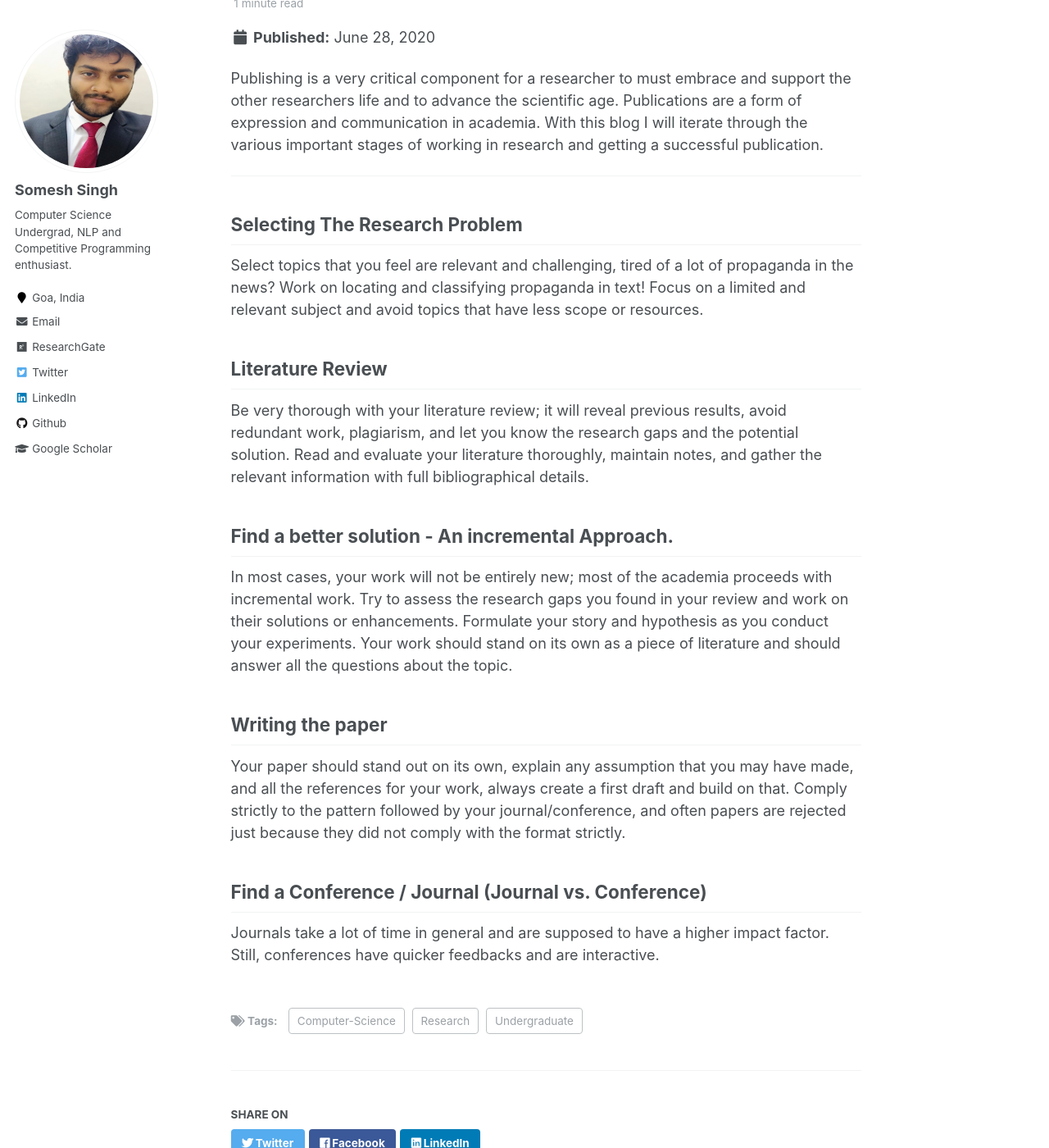
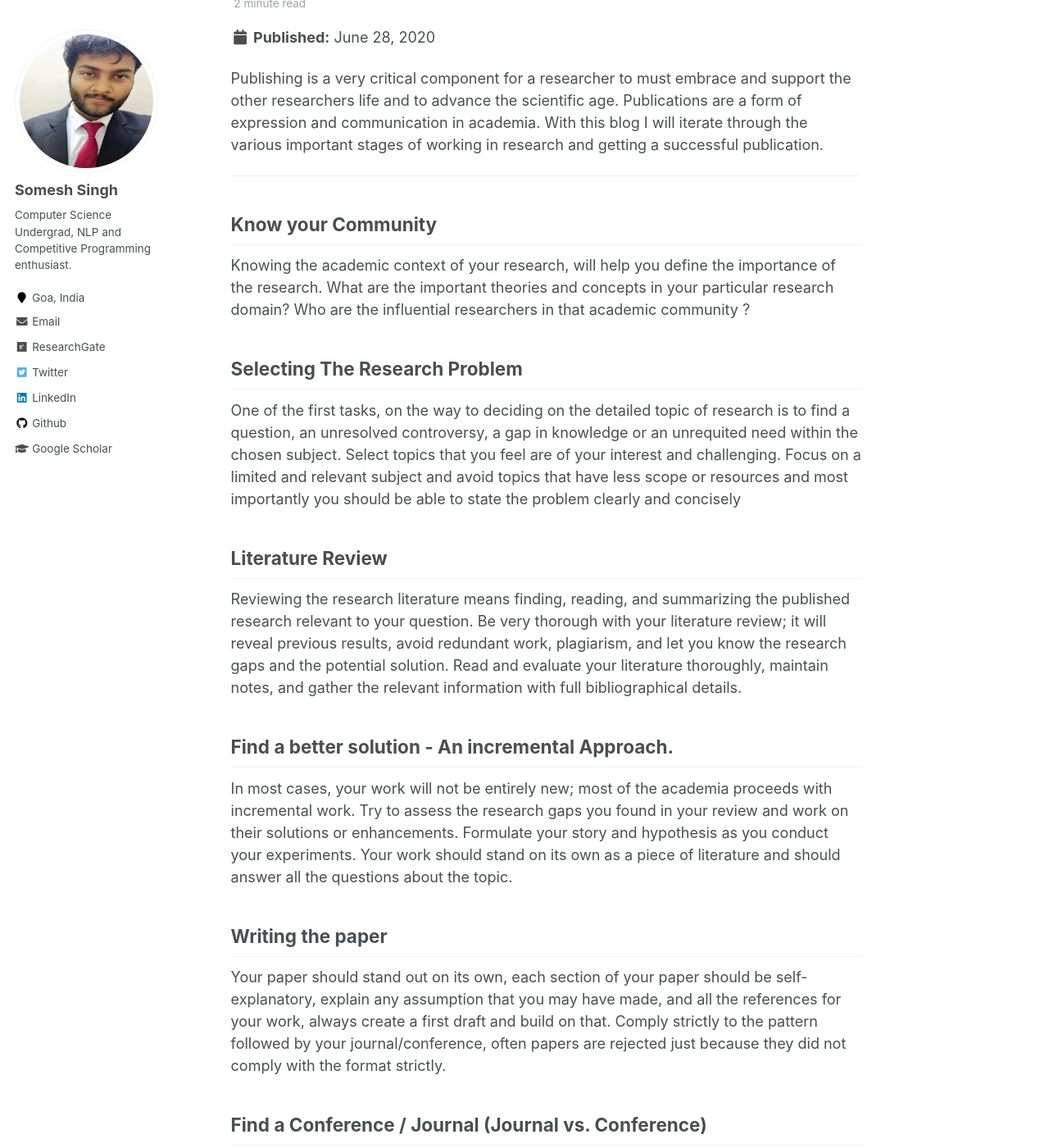
Before and after one commit to someshsingh22/someshsingh22.github.io, a Jekyll site: the page built from _posts/2020-06-28-publishing-papers.md, in a window 1280 px wide and 1400 px high, scrolled down 596 px. Shown: the whole window at 82% size. Built offline with Jekyll 4.4.1, drawn with Linux system fonts in a browser that asks for light colours; some of the changed text lies outside the part shown.

Commit message:
Research papers

```diff
--- a/_posts/2020-06-28-publishing-papers.md
+++ b/_posts/2020-06-28-publishing-papers.md
@@ -17,18 +17,21 @@
 Publishing is a very critical component for a researcher to must embrace and support the other researchers life and to advance the scientific age. Publications are a form of expression and communication in academia. With this blog I will iterate through the various important stages of working in research and getting a successful publication.
 
 ---
+## Know your Community
+Knowing the academic context of your research, will help you define the importance of the research. What are the important theories and concepts in your particular research domain? Who are the influential researchers in that academic community ?
 
 ## Selecting The Research Problem
-Select topics that you feel are relevant and challenging, tired of a lot of propaganda in the news? Work on locating and classifying propaganda in text!
-Focus on a limited and relevant subject and avoid topics that have less scope or resources.
+One of the first tasks, on the way to deciding on the detailed topic of research is to find a question, an unresolved controversy, a gap in knowledge or an unrequited need within the chosen subject. Select topics that you feel are of your interest and challenging. Focus on a limited and relevant subject and avoid topics that have less scope or resources and most importantly you should be able to state the problem clearly and concisely
 
 ## Literature Review
-Be very thorough with your literature review; it will reveal previous results, avoid redundant work, plagiarism, and let you know the research gaps and the potential solution.
-Read and evaluate your literature thoroughly, maintain notes, and gather the relevant information with full bibliographical details.
+Reviewing the research literature means finding, reading, and summarizing the published research relevant to your question. Be very thorough with your literature review; it will reveal previous results, avoid redundant work, plagiarism, and let you know the research gaps and the potential solution. Read and evaluate your literature thoroughly, maintain notes, and gather the relevant information with full bibliographical details.
+
 ## Find a better solution - An incremental Approach.
-In most cases, your work will not be entirely new; most of the academia proceeds with incremental work. Try to assess the research gaps you found in your review and work on their solutions or enhancements.
-Formulate your story and hypothesis as you conduct your experiments. Your work should stand on its own as a piece of literature and should answer all the questions about the topic.
+In most cases, your work will not be entirely new; most of the academia proceeds with incremental work. Try to assess the research gaps you found in your review and work on their solutions or enhancements. Formulate your story and hypothesis as you conduct your experiments. Your work should stand on its own as a piece of literature and should answer all the questions about the topic.
+
 ## Writing the paper
-Your paper should stand out on its own, explain any assumption that you may have made, and all the references for your work, always create a first draft and build on that. Comply strictly to the pattern followed by your journal/conference, and often papers are rejected just because they did not comply with the format strictly.
+Your paper should stand out on its own, each section of your paper should be self-explanatory, explain any assumption that you may have made, and all the references for your work, always create a first draft and build on that.
+Comply strictly to the pattern followed by your journal/conference, often papers are rejected just because they did not comply with the format strictly.
+
 ## Find a Conference / Journal (Journal vs. Conference)
-Journals take a lot of time in general and are supposed to have a higher impact factor. Still, conferences have quicker feedbacks and are interactive.
+Identifying academic conferences and journals will help you to discover the ecosystem of the community. Journals take a lot of time in general and are supposed to have a higher impact factor. Still, conferences have quicker feedbacks and are interactive.
```
